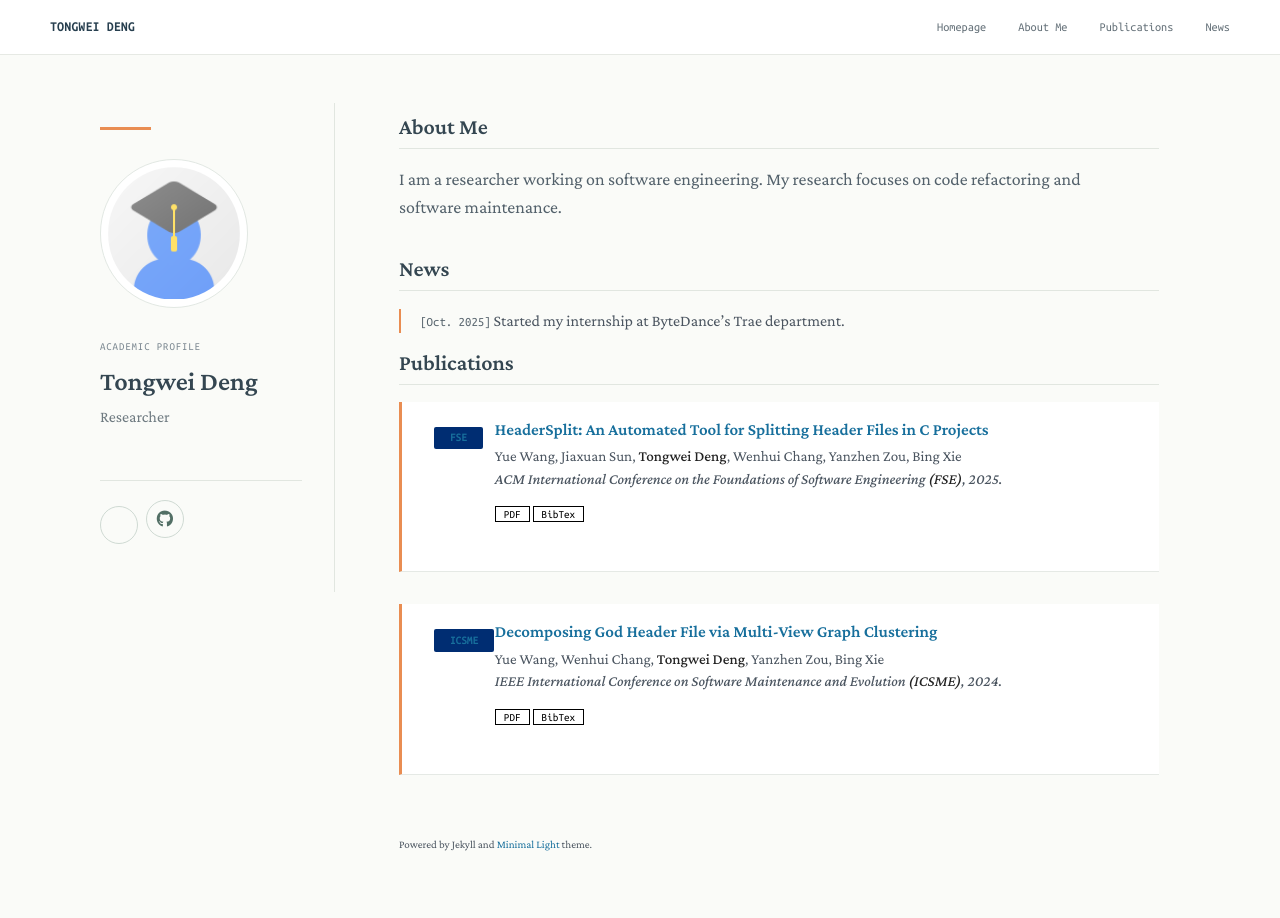
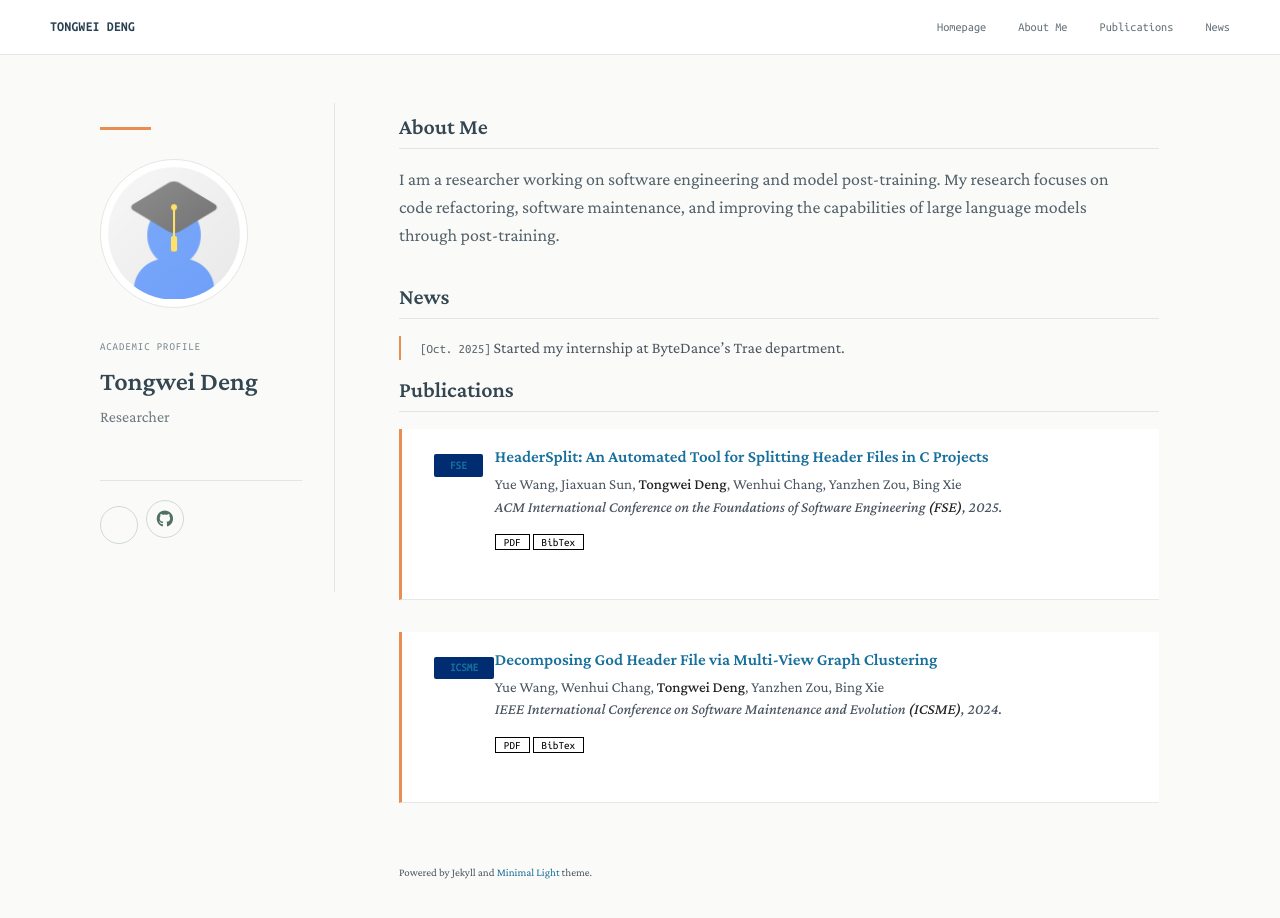
Before and after one commit to 6643789wsx/6643789wsx.github.io, a Jekyll site: the page built from index.md, in a window 1280 px wide and 997 px high. Shown: the top 918 px of the window. Built offline with Jekyll 4.4.1, drawn with Linux system fonts in a browser that asks for light colours; a style sheet for code colours, icons or effects is not loaded; our own code applies the rules of GitHub Pages for plain Markdown files.

Commit message:
Add model post-training research focus

```diff
--- a/index.md
+++ b/index.md
@@ -4,7 +4,7 @@ layout: homepage
 
 ## About Me
 
-I am a researcher working on software engineering. My research focuses on code refactoring and software maintenance.
+I am a researcher working on software engineering and model post-training. My research focuses on code refactoring, software maintenance, and improving the capabilities of large language models through post-training.
 
 ## News
 
```
